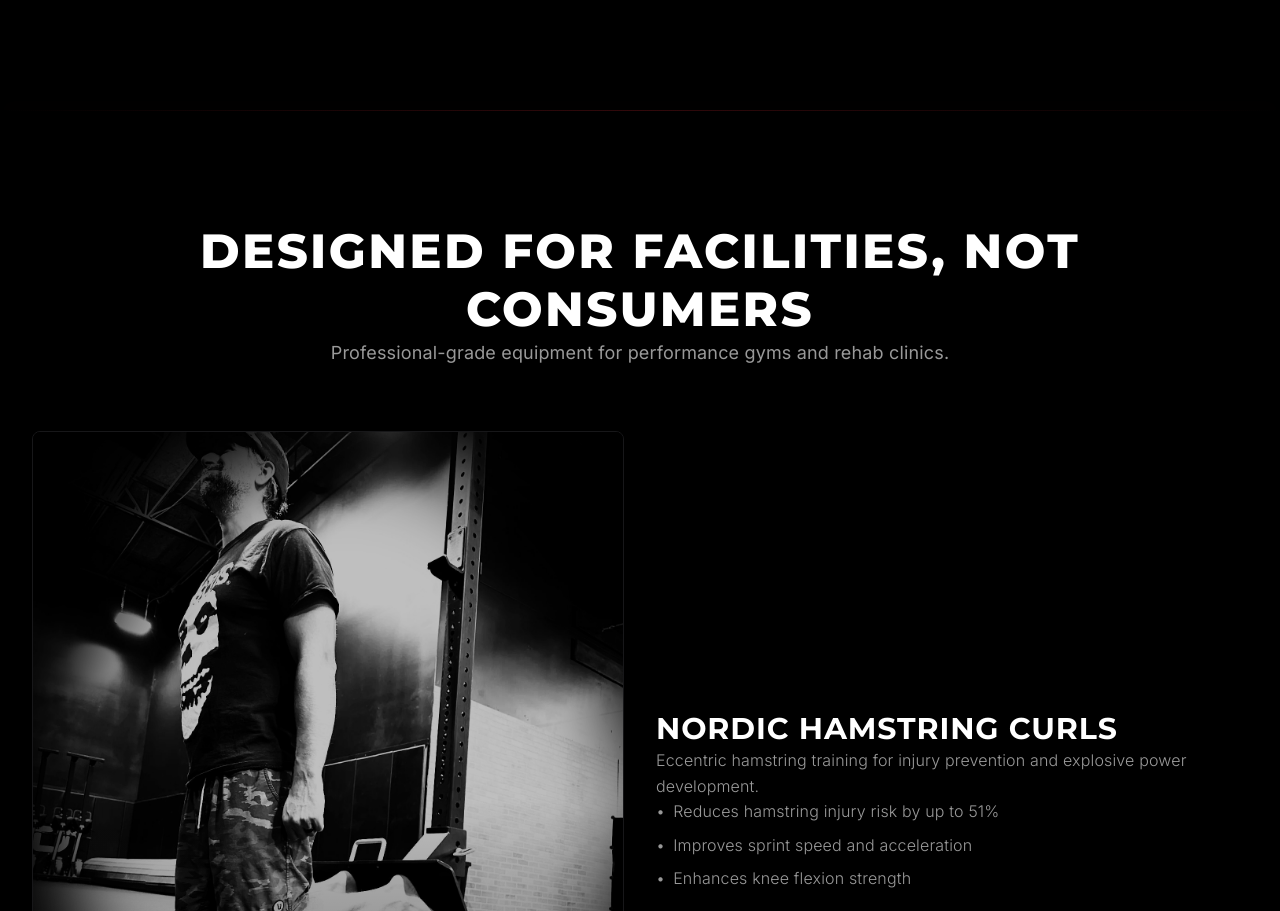
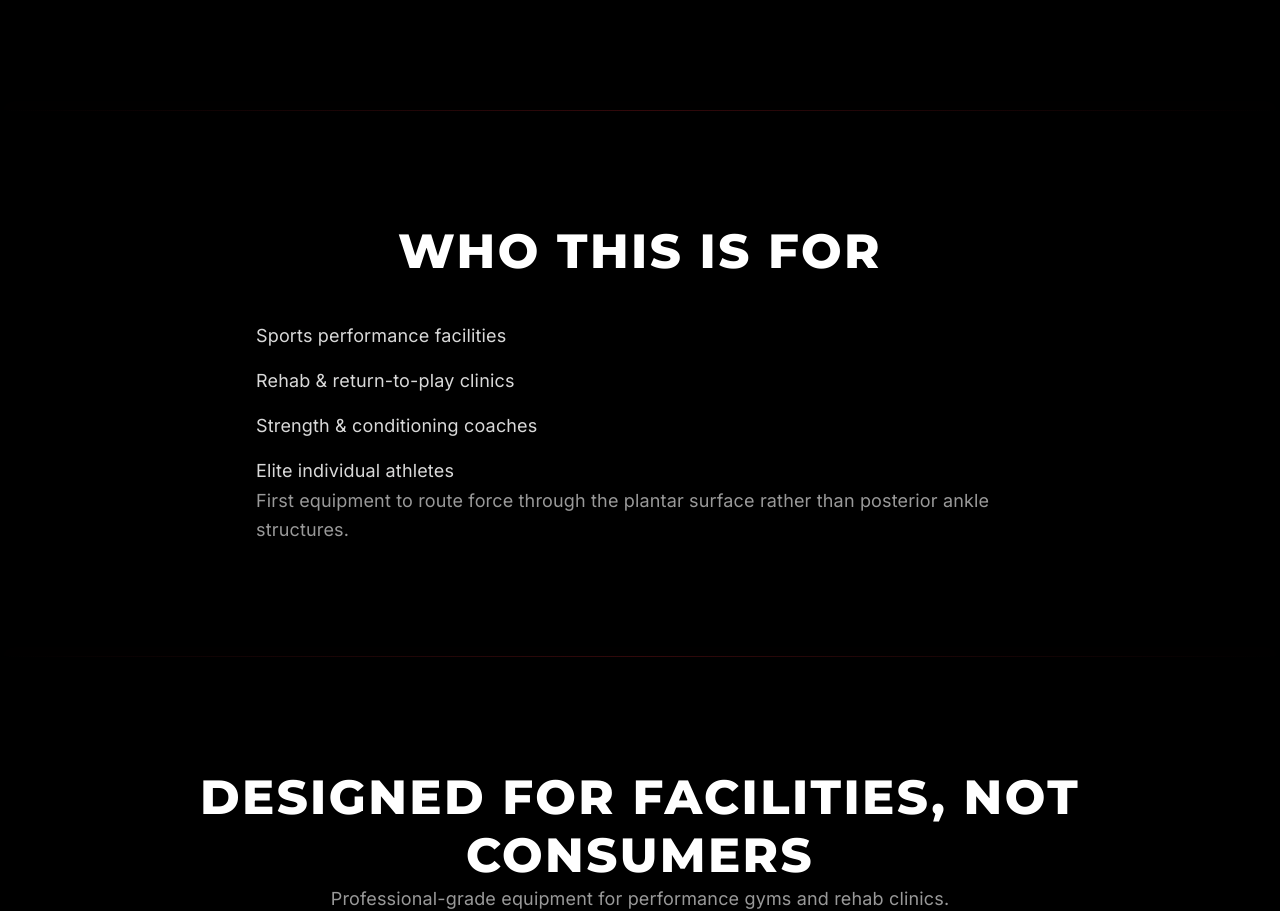
Before and after one commit to infinityspine/exiqx-website, a Next.js app: page / in a window 1280 px wide. Shown: the part 1420-2331 px from the top of the page. Built offline with nearby package versions, Linux system fonts and the light colour scheme.

Commit message:
🕒 Auto-commit: 2026-01-05 16:05:49

```diff
--- a/app/order/page.tsx
+++ b/app/order/page.tsx
@@ -69,9 +69,9 @@ export default function OrderPage() {
   return (
     <div className="min-h-screen bg-black text-white py-20 px-4">
       <div className="max-w-4xl mx-auto">
-        <h1 className="text-5xl font-bold mb-4">Place Your Order</h1>
+        <h1 className="text-5xl font-bold mb-4">Early Facility Pilot Program</h1>
         <p className="text-xl text-gray-400 mb-12">
-          Select your ExIQx system and complete checkout
+          Limited early units for select facilities. Full functionality, early pricing, direct feedback.
         </p>
 
         <div className="grid gap-6 mb-12">
--- a/app/page.tsx
+++ b/app/page.tsx
@@ -9,6 +9,7 @@ import FootplateFeatures from '@/components/sections/FootplateFeatures'
 import UseCases from '@/components/sections/UseCases'
 import Testimonials from '@/components/sections/Testimonials'
 import HomePageCTA from '@/components/sections/HomePageCTA'
+import WhoThisIsFor from '@/components/sections/WhoThisIsFor'
 
 // Optimized gradient orb component - simplified for performance
 const AnimatedGradientOrb = ({
@@ -88,6 +89,20 @@ export default function Home() {
           scrollYProgress={scrollYProgress}
           shouldReduceMotion={!!shouldReduceMotion}
         />
+      </motion.section>
+
+      <SectionDivider />
+
+      {/* Who This Is For Section */}
+      <motion.section
+        initial="hidden"
+        whileInView="visible"
+        viewport={{ once: true, margin: "-100px" }}
+        variants={staggerChildren}
+        className="relative"
+        style={{ transform: 'translateZ(0)' }}
+      >
+        <WhoThisIsFor shouldReduceMotion={!!shouldReduceMotion} />
       </motion.section>
 
       <SectionDivider />
--- /dev/null
+++ b/components/sections/WhoThisIsFor.tsx
@@ -0,0 +1,56 @@
+'use client'
+
+import { memo } from 'react'
+import { motion, useReducedMotion } from 'framer-motion'
+import { fadeUp, staggerChildren } from '@/lib/motionPresets'
+
+interface WhoThisIsForProps {
+  shouldReduceMotion?: boolean
+}
+
+const WhoThisIsFor = memo(function WhoThisIsFor({
+  shouldReduceMotion: propShouldReduceMotion,
+}: WhoThisIsForProps) {
+  const hookShouldReduceMotion = useReducedMotion()
+  const shouldReduceMotion = propShouldReduceMotion ?? hookShouldReduceMotion
+
+  return (
+    <section
+      className="relative bg-black py-[clamp(4rem,10vw,7rem)]"
+      aria-labelledby="who-this-is-for-heading"
+    >
+      <div className="mx-auto max-w-7xl px-6 lg:px-8 relative">
+        <motion.div
+          initial="hidden"
+          whileInView="visible"
+          viewport={{ once: true, margin: '-100px' }}
+          variants={staggerChildren}
+        >
+          <motion.h2
+            id="who-this-is-for-heading"
+            variants={fadeUp}
+            className="font-display text-3xl sm:text-4xl lg:text-5xl font-extrabold uppercase tracking-[0.05em] text-white text-center"
+            style={{ transform: shouldReduceMotion ? undefined : 'translateZ(0)' }}
+          >
+            Who This Is For
+          </motion.h2>
+
+          <motion.div variants={fadeUp} className="mt-10 mx-auto max-w-3xl">
+            <ul className="space-y-4 text-base sm:text-lg text-white/85 leading-relaxed">
+              <li>Sports performance facilities</li>
+              <li>Rehab &amp; return-to-play clinics</li>
+              <li>Strength &amp; conditioning coaches</li>
+              <li>Elite individual athletes</li>
+            </ul>
+
+            <p className="mt-10 text-base sm:text-lg text-white/70 leading-relaxed">
+              First equipment to route force through the plantar surface rather than posterior ankle structures.
+            </p>
+          </motion.div>
+        </motion.div>
+      </div>
+    </section>
+  )
+})
+
+export default WhoThisIsFor
```
